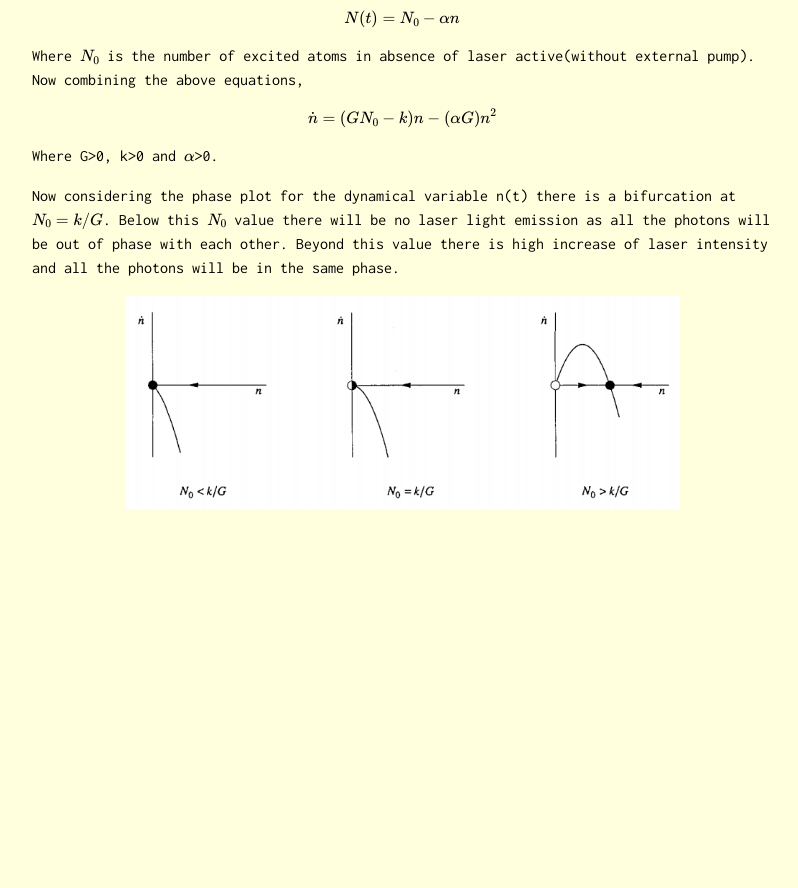
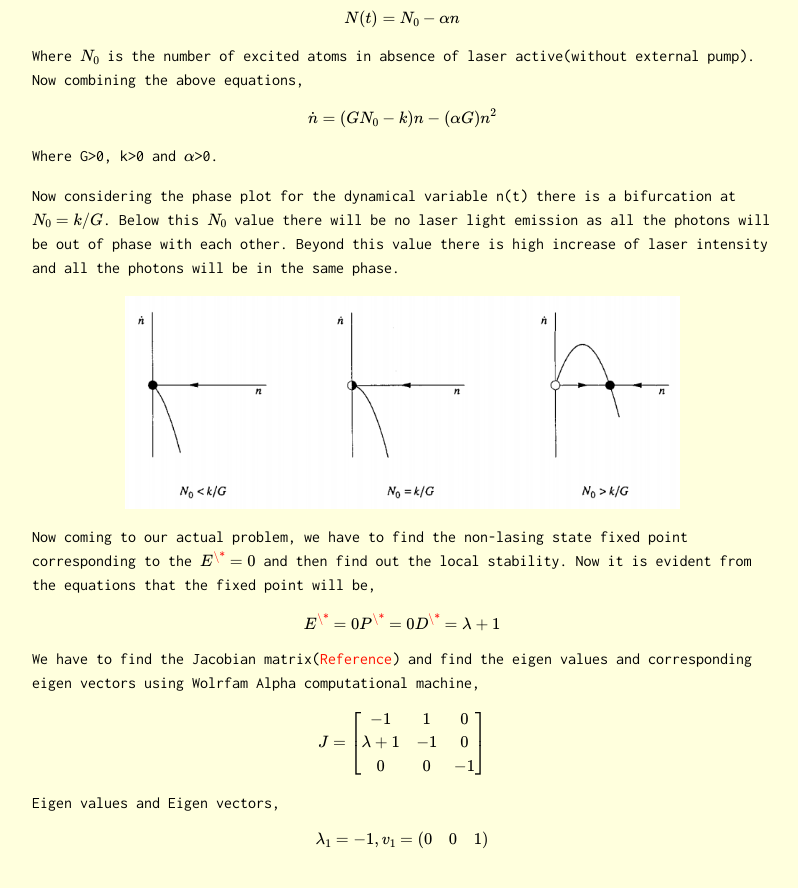
Before and after one commit to Oscuro-Phoenix/math-for-fun, a Jekyll site: the page built from _posts/2021-05-10-Problem-11.md, in a window 1280 px wide and 900 px high, scrolled down 1720 px. Shown: the top 888 px of the window, without its empty margins (238-1036 px from the left). Built offline with Jekyll 4.4.1, drawn with Linux system fonts in a browser that asks for light colours; formulas are drawn with MathJax 3; before the commit the page ends 2281 px from its top, so only the background shows below that.

Commit message:
Update 2021-05-10-Problem-11.md

```diff
--- a/_posts/2021-05-10-Problem-11.md
+++ b/_posts/2021-05-10-Problem-11.md
@@ -63,3 +63,29 @@ Where G>0, k>0 and $$\alpha$$>0.
 Now considering the phase plot for the dynamical variable n(t) there is a bifurcation at $$N_0=k/G$$. Below this $$N_0$$ value there will be no laser light emission as all the photons will be out of phase with each other. Beyond this value there is high increase of laser intensity and all the photons will be in the same phase.
 
 <center><img style=" display: block; margin-left: auto; margin-right: auto;width: 75%;" src="../assets/prob11_fig2.PNG"></center>
+
+Now coming to our actual problem, we have to find the non-lasing state fixed point corresponding to the $$E^\*=0$$ and then find out the local stability. Now it is evident from the equations that the fixed point will be,
+
+$$
+E^\*=0 \\
+P^\*=0 \\
+D^\*=\lambda +1 \\
+$$
+
+We have to find the Jacobian matrix([Reference](https://mathworld.wolfram.com/Jacobian.html)) and find the eigen values and corresponding eigen vectors using Wolrfam Alpha computational machine,
+
+$$
+J=\begin{bmatrix}
+-1 & 1 & 0 \\
+\lambda +1 & -1 & 0 \\
+0 & 0 & -1 \\
+\end{bmatrix}
+$$
+
+Eigen values and Eigen vectors,
+
+$$
+\lambda_1= -1, v_1=\begin{pmatrix}
+0 & 0 & 1
+\end{pmatrix}
+$$
```
